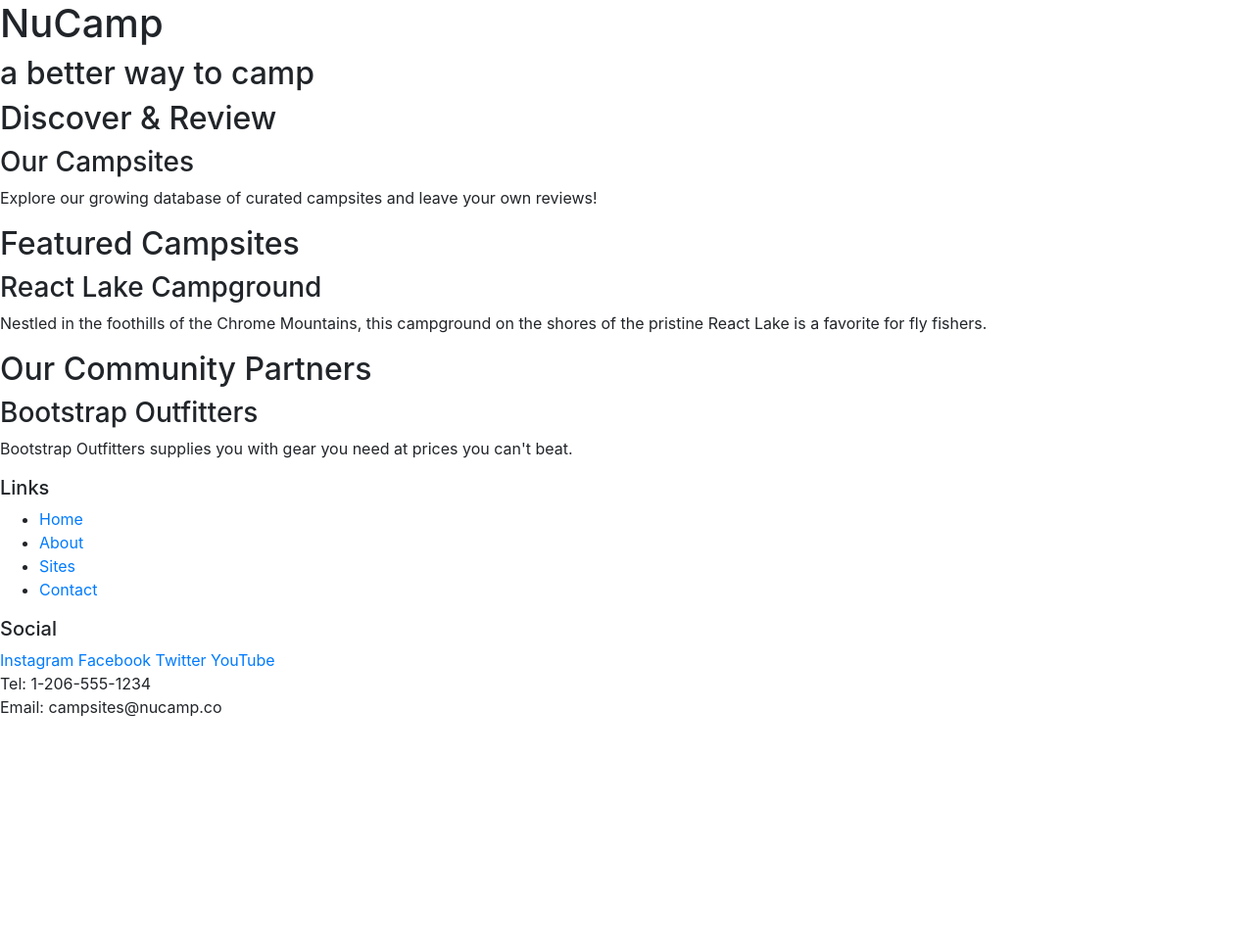
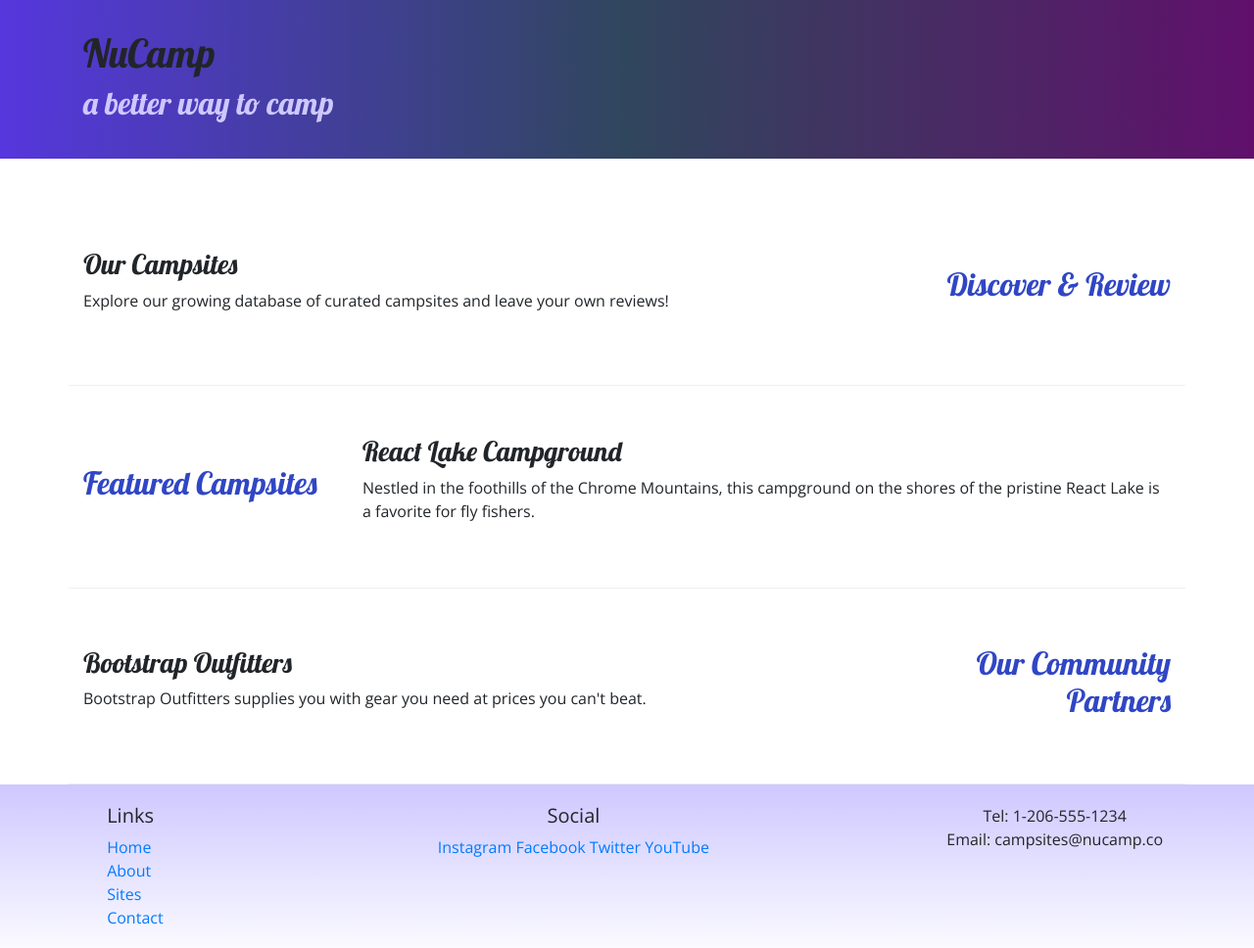
Before and after one commit to nathankthedeveloper/nucampsite, a website: page index.html in a window 1280 px wide. Shown: the whole page at 98% size. Before the commit the page ends 800 px from the top, so only its background shows below. Drawn offline with nearby package versions, Linux system fonts and the light colour scheme.

Commit message:
create aboutus page

```diff
--- /dev/null
+++ b/css/styles.css
@@ -0,0 +1,31 @@
+body {
+    font-family: "open sans", sans-serif;
+}
+
+h1, h2, h3 {
+    font-family: "lobster", cursive;
+}
+
+h2 {
+    color: #3046c5;
+}
+
+header h2 {
+    color: #cec8ff;
+}
+
+footer {
+    background-image: linear-gradient(#cec8ff, white);
+    padding: 20px 0;
+}
+
+.jumbotron {
+    padding: 30px;
+    background-image: linear-gradient(to right, #5637dd, #30465d, #60106b);
+}
+
+.row-content {
+    padding: 50px 0;
+    border-bottom: 1px ridge;
+    min-height: 200px;
+}
--- a/index.html
+++ b/index.html
@@ -9,55 +9,86 @@
      <!-- Bootstrap CSS -->
      <link rel="stylesheet" href="node_modules/bootstrap/dist/css/bootstrap.min.css" />
     <title>NuCamp: A Better Way To Camp</title>
+
+    <!-- Additional CSS must be placed after Bootstrap CSS -->
+    <link rel="stylesheet" href="https://fonts.googleapis.com/css?family=Lobster|Open+Sans" />
+    <link rel="stylesheet" href="css/styles.css" />
 </head>
 
 <body>
 
-    <header>
-        <div>
+    <header class="jumbotron jumbotron-fluid">
+        <div class="container">
+            <div class="row">
+                <div class="col">
                      <h1>NuCamp</h1>
                     <h2>a better way to camp</h2>
                 </div>
+            </div>
+        </div>
     </header>
-
-    <div>
-        <h2>Discover & Review</h2>
-        <h3>Our Campsites</h3>
-        <p>Explore our growing database of curated campsites and leave your own reviews!</p>
+    <div class="container">
+        <div class="row row-content align-items-center">
+            <div class="col-sm-4 order-sm-last col-md-3">
+                <h2 class="text-sm-right">Discover & Review</h2>
             </div>
 
-    <div>
-        <h2>Featured Campsites</h2>
-        <h3>React Lake Campground</h3>
-        <p>Nestled in the foothills of the Chrome Mountains, this campground on the shores of the pristine React Lake is a favorite for fly fishers.</p>
+            <div class="col">
+                <h3>Our Campsites</h3>
+                <p class="d-none d-sm-block">Explore our growing database of curated campsites and leave your own reviews!</p>
+            </div>
         </div>
 
-    <div>
-        <h2>Our Community Partners</h2>
-        <h3>Bootstrap Outfitters</h3>
-        <p>Bootstrap Outfitters supplies you with gear you need at prices you can't beat.</p>
+        <div class="row row-content align-items-center">
+            <div class="col-sm-4 col-md-3">
+                <h2>Featured Campsites</h2>
             </div>
 
+            <div class="col">
+                <h3>React Lake Campground</h3>
+            <p class="d-none d-sm-block">Nestled in the foothills of the Chrome Mountains, this campground on the shores of the pristine React Lake is a favorite for fly fishers.</p>
+            </div>
+
+        </div>
+
+        <div class="row row-content align-items-center">
+            <div class="col-sm-4 order-sm-last col-md-3">
+                <h2 class="text-sm-right">Our Community Partners</h2>
+            </div>
+
+            <div class="col">
+
+            <h3>Bootstrap Outfitters</h3>
+            <p class="d-none d-sm-block">Bootstrap Outfitters supplies you with gear you need at prices you can't beat.</p>
+            </div>
+        </div>
+    </div>
+
+
     <footer>
-        <div>
+        <div class="containter">
+            <div class="row">
+                <div class="col-4 col-sm-2 offset-1">
                     <h5>Links</h5>
-            <ul>
+                    <ul class="list-unstyled">
                         <li><a href="#">Home</a></li>
                         <li><a href="#">About</a></li>
                         <li><a href="#">Sites</a></li>
                         <li><a href="#">Contact</a></li>
                     </ul>
                 </div>
-        <div>
+                <div class="col-6 col-sm-5 text-center">
                     <h5>Social</h5>
                     <a href="http://instagram.com/">Instagram</a>
                     <a href="http://facebook.com/">Facebook</a>
                     <a href="http://twitter.com/">Twitter</a>
                     <a href="http://youtube.com/">YouTube</a>
                 </div>
-        <div>
+                <div class="col-sm-4 text-center">
                     Tel: 1-206-555-1234<br />
                     Email: campsites@nucamp.co
+                </div>
+            </div>
         </div>
     </footer>
 
```
Also changed, not shown: aboutus.html (added, +99 -0 lines). Lines whose indentation alone changed are shown as unchanged.
